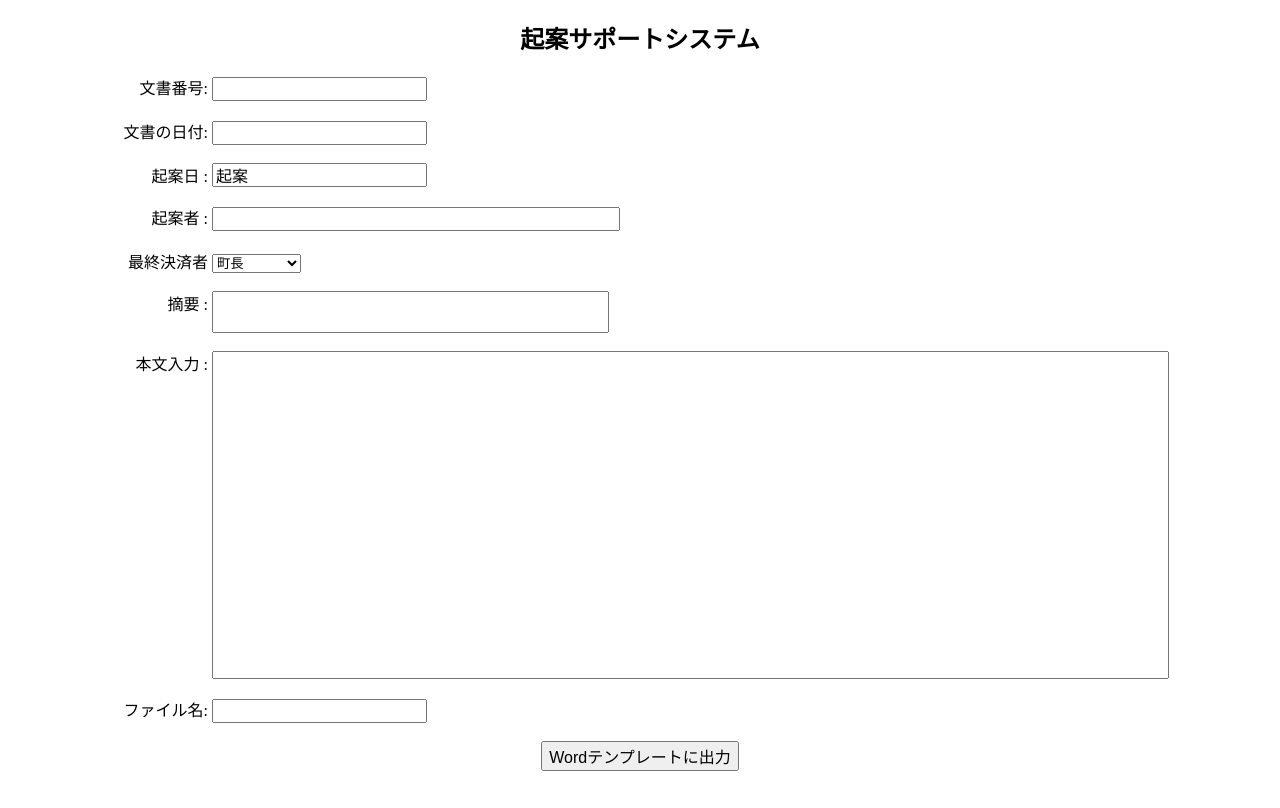
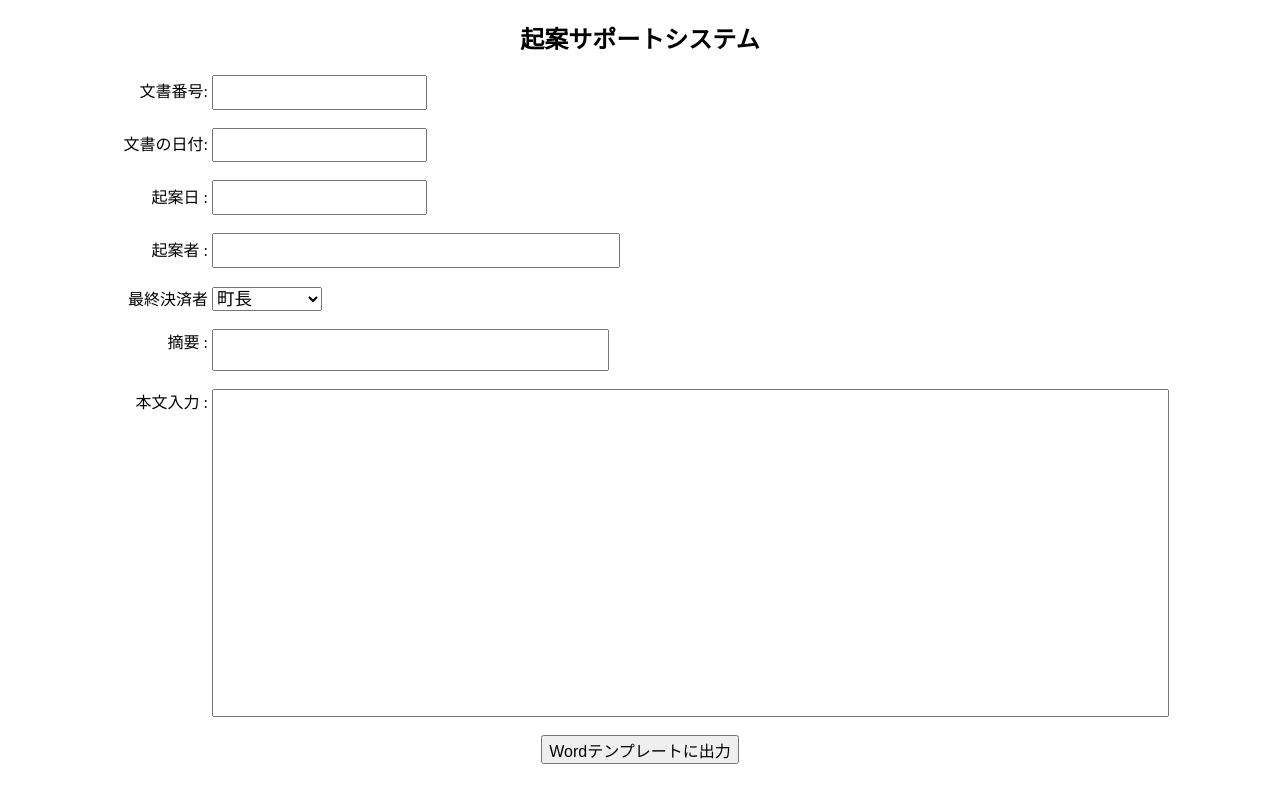
Before and after one commit to piezoh/final_project, a Flask app: page / in a window 1280 px wide. Before the commit the page ends 771 px from the top, so only its background shows below. Run offline with Flask 3, Linux system fonts and the light colour scheme.

Commit message:
保存場所選択機能追加

```diff
--- a/app.py
+++ b/app.py
@@ -1,6 +1,7 @@
-import os
 from docx import Document
 from flask import Flask, request, render_template
+import tkinter.filedialog as filedialog
+from tkinter import Tk
 
 app = Flask(__name__)
 
@@ -21,13 +22,16 @@ def get_text():
     summary = request.form["summary"]
     authorizere = request.form["authorizere"]
     input_text = request.form["input_text"]
-    filename = request.form["filename"]
+
+    root = Tk()
+    root.withdraw()  # メインウィンドウを非表示にする
+    filepath = filedialog.asksaveasfilename(defaultextension=".docx", filetypes=[("Word Document", "*.docx")])
 
     # Word文書を生成して保存
-    generate_docx(filename, input_text, doc_date, doc_number, draft_date, drafter, summary, authorizere)
+    generate_docx(filepath, input_text, doc_date, doc_number, draft_date, drafter, summary, authorizere)
 
     # 応答メッセージを返す
-    return f"ファイル '{filename}.docx' が保存されました。"
+    return "ファイルが保存されました。"
 
 
 # 全文を改行及び文字数で区切ってリストに入れる
@@ -46,11 +50,11 @@ def slice_txt_into_list(full_txt, slice_length):
     return sliced_list
 
 
-def generate_docx(new_filename, full_txt, date, doc_num, drft_date, drft_person, summary_content, author):
+def generate_docx(output_path, full_txt, date, doc_num, drft_date, drft_person, summary_content, author):
     # 39字ごとに区切ってリストに入れる
     draft_content = slice_txt_into_list(full_txt, 39)
 
-    # 既存のWord文書を開く
+    # 決済者によってWordテンプレートを選択して開く
     if author == "町長":
         document = Document("起案文書様式.docx")
     elif author == "副町長":
@@ -77,7 +81,7 @@ def generate_docx(new_filename, full_txt, date, doc_num, drft_date, drft_person,
     draft_date_cell = table.cell(3, 2)
 
     # 起案日と起案者を同じセルに入力するため連結
-    drafter_date = drft_date + "\n" + "\n" + drft_person
+    drafter_date = "起案  " + drft_date + "\n" + "\n" + drft_person
 
     # 起案日&起案者を入力
     draft_date_cell.text = drafter_date
@@ -103,8 +107,6 @@ def generate_docx(new_filename, full_txt, date, doc_num, drft_date, drft_person,
         line_num += 1
 
     # 上書きした文書を保存、保存場所指定
-    output_folder = r"C:\Users\noriko\Desktop\test"
-    output_path = os.path.join(output_folder, f"{new_filename}.docx")
     document.save(output_path)
 
 
--- a/templates/input_form.html
+++ b/templates/input_form.html
@@ -6,12 +6,23 @@
     <style>
         input {
             font-size: 100%;
+            height: 1.8em;
+        }
+
+        input:focus {
+            outline: 0;
+            box-shadow: 0 0 0 2px rgb(33, 150, 243) inset;
         }
 
         textarea {
             font-size: 150%;
             resize: none;
             vertical-align: top;
+        }
+
+        textarea:focus {
+            outline: 0;
+            box-shadow: 0 0 0 2px rgb(33, 150, 243) inset;
         }
 
         #draft_date {
@@ -21,6 +32,11 @@
         #summary {
             font-size: 120%;
         }
+
+        select {
+            font-size: 110%;
+        }
+
         label {
             display: inline-block;
             text-align: right;
@@ -43,7 +59,7 @@
         <br>
         <br>
         <label for="draft_date">起案日 :</label>
-        <input type="text" id="draft_date" name="draft_date" value="起案 ">
+        <input type="text" id="draft_date" name="draft_date">
         <br>
         <br>
         <label for="drafter">起案者 :</label>
@@ -68,11 +84,9 @@
         <textarea id="input_text" name="input_text" rows="14" cols="78"></textarea>
         <br>
         <br>
-        <label for="filename">ファイル名:</label>
-        <input type="text" id="filename" name="filename">
+        <center><input type="submit" value="Wordテンプレートに出力"></center>
         <br>
         <br>
-        <center><input type="submit" value="Wordテンプレートに出力"></center>
     </form>
 </body>
 
```
